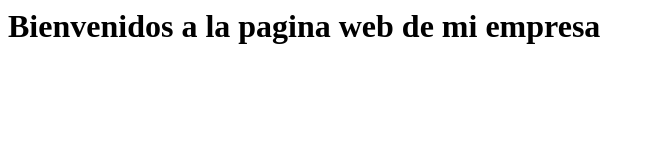
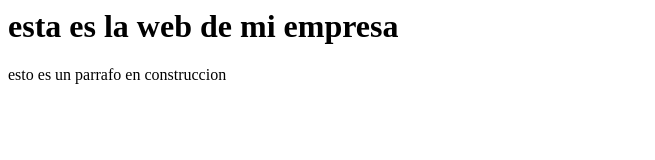
Before and after one commit to brayanpiere/PaginaCliente, a plain HTML site: page index.html in a window 1280 px wide. Shown: the whole page, without its empty margins (0-655 px from the left). Drawn offline with Linux system fonts and the light colour scheme.

Commit message:
estamos en construccion

```diff
--- a/index.html
+++ b/index.html
@@ -1,5 +1,9 @@
 <html>
 	<head>
-		<h1>Bienvenidos a la pagina web de mi empresa</h1>
+		<title>Bienvenidos a la pagina web de mi empresa</title>
 	</head>
+	<body>
+		<h1>esta es la web de mi empresa</h1>
+		<p>esto es un parrafo en construccion</p>
+	</body>
 </html>
```
